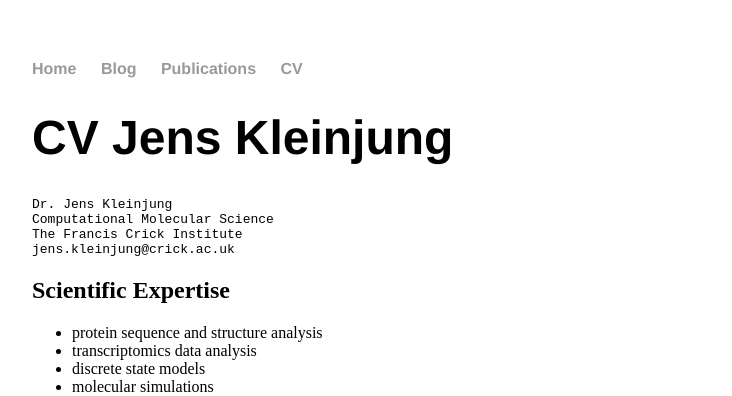
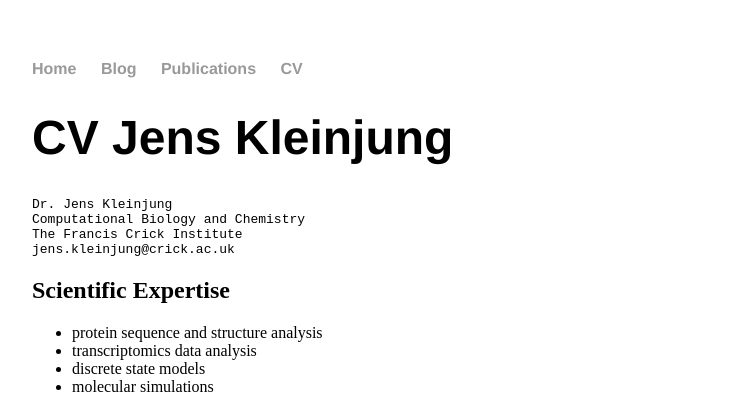
Before and after one commit to jkleinj/jkleinj.github.io, a Jekyll site: the page built from cv/cv.md, in a window 1280 px wide and 900 px high. Shown: the top 396 px of the window, without its empty margins (160-892 px from the left). Built offline with Jekyll 4.4.1, drawn with Linux system fonts in a browser that asks for light colours; our own code applies the rules of GitHub Pages for plain Markdown files.

Commit message:
Update cv.md

````diff
--- a/cv/cv.md
+++ b/cv/cv.md
@@ -1,7 +1,7 @@
 # CV Jens Kleinjung
 ```
 Dr. Jens Kleinjung
-Computational Molecular Science
+Computational Biology and Chemistry
 The Francis Crick Institute
 jens.kleinjung@crick.ac.uk
 ```
````
